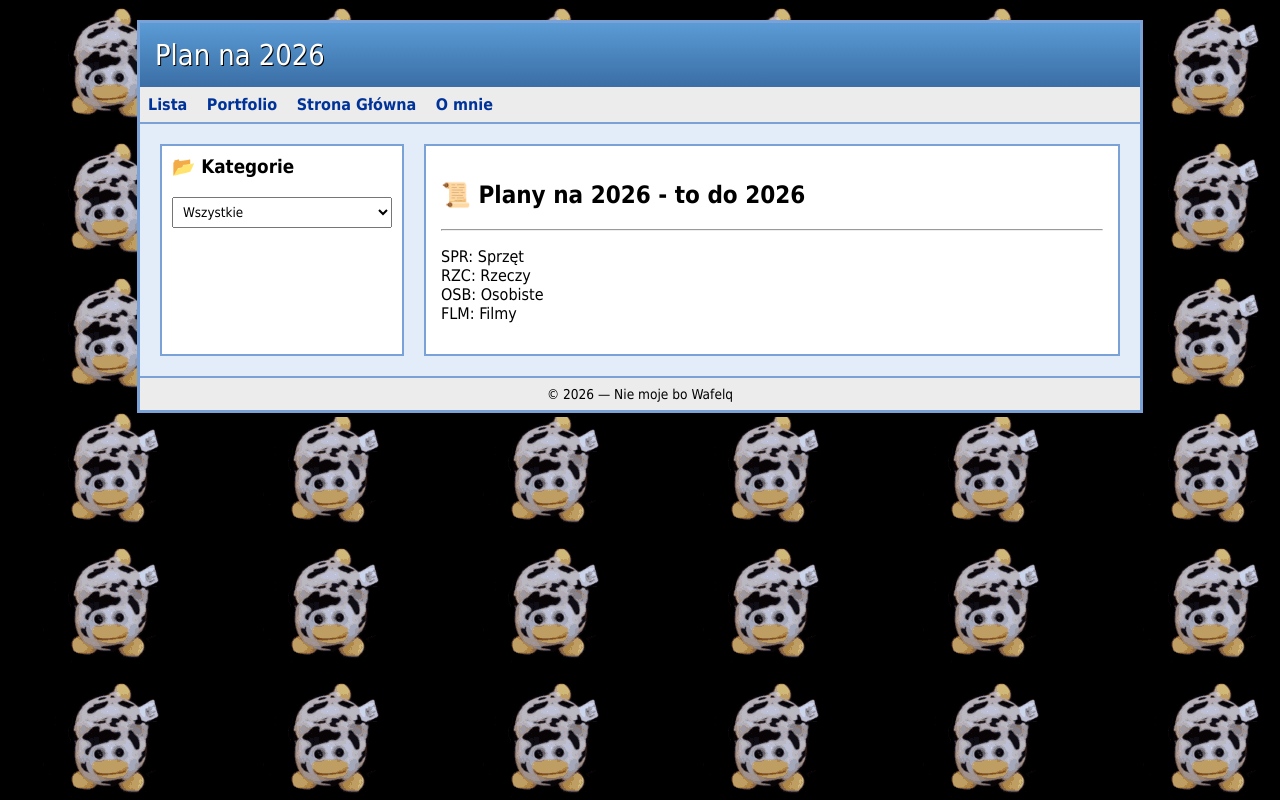
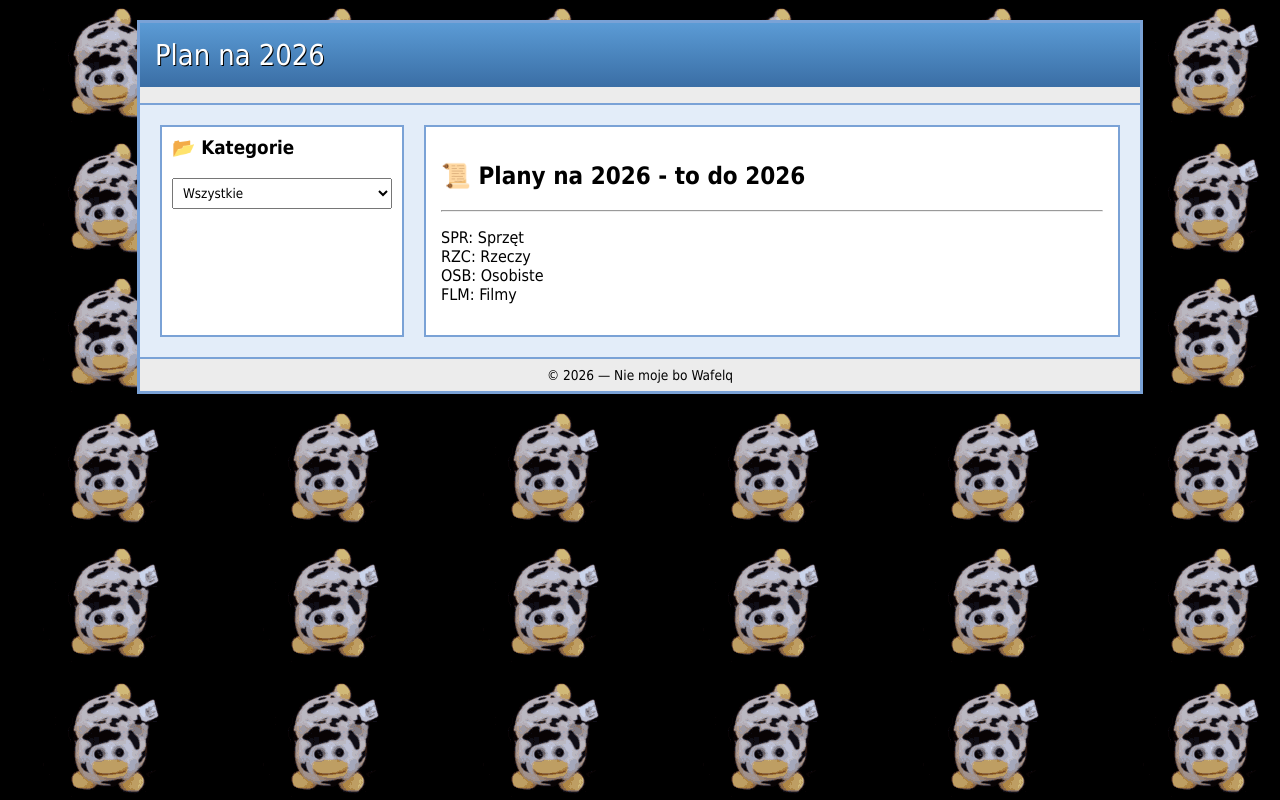
Before and after one commit to TyszkoKo/pierdola, a plain HTML site: page dreams/dreams.html in a window 1280 px wide. Drawn offline with Linux system fonts and the light colour scheme; no server answers.

Commit message:
Update dreams.html

```diff
--- a/dreams/dreams.html
+++ b/dreams/dreams.html
@@ -16,10 +16,7 @@
     </header>
 
     <nav>
-      <a target="_blank" href="https://wafelq.github.io/dreams/dreams.html">Lista</a>
-      <a target="_blank" href="https://wafelq.github.io">Portfolio</a>
-      <a target="_blank" href="https://wafelq.github.io">Strona Główna</a>
-      <a target="_blank" href="https://linktr.ee/wafelq">O mnie</a>
+
     </nav>
 
     <main>
```
